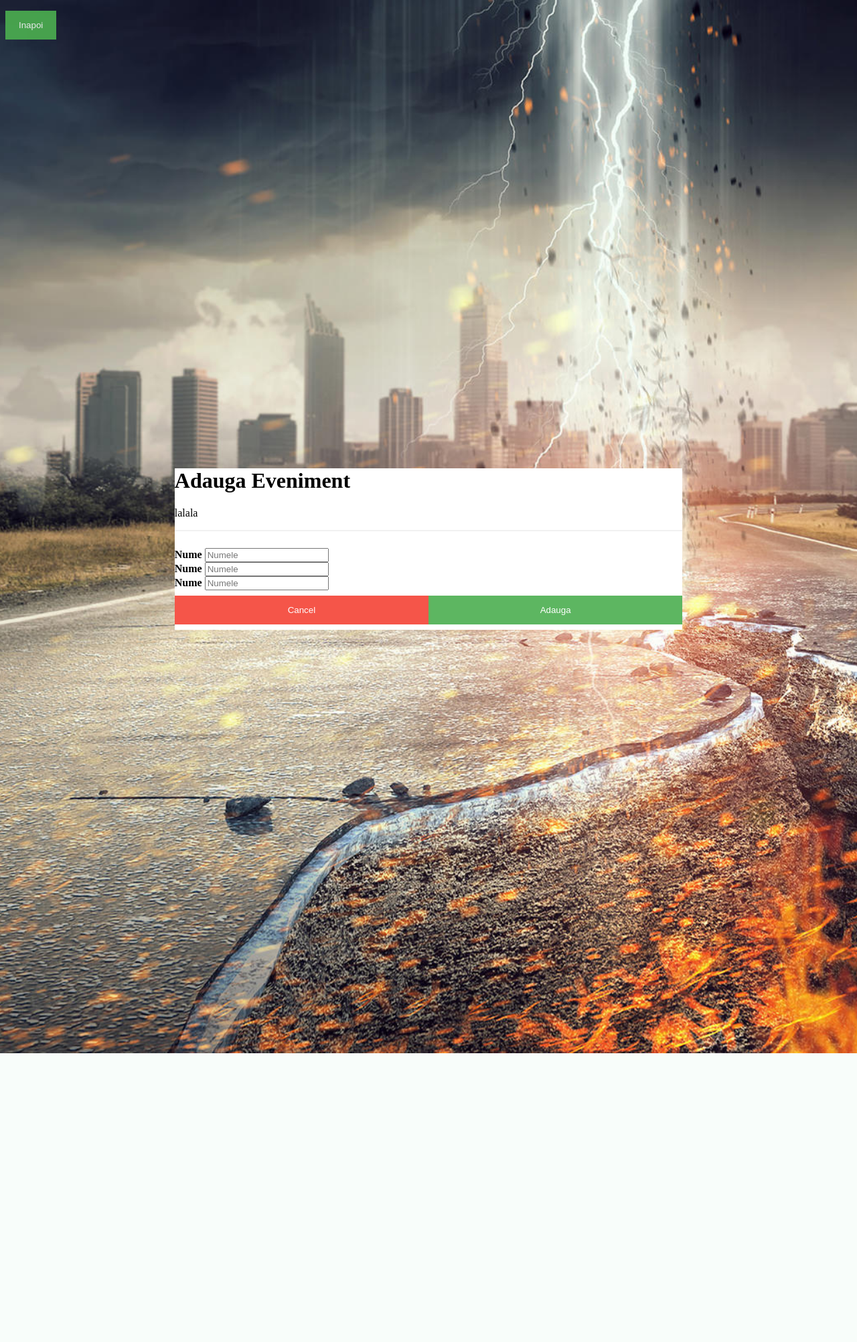
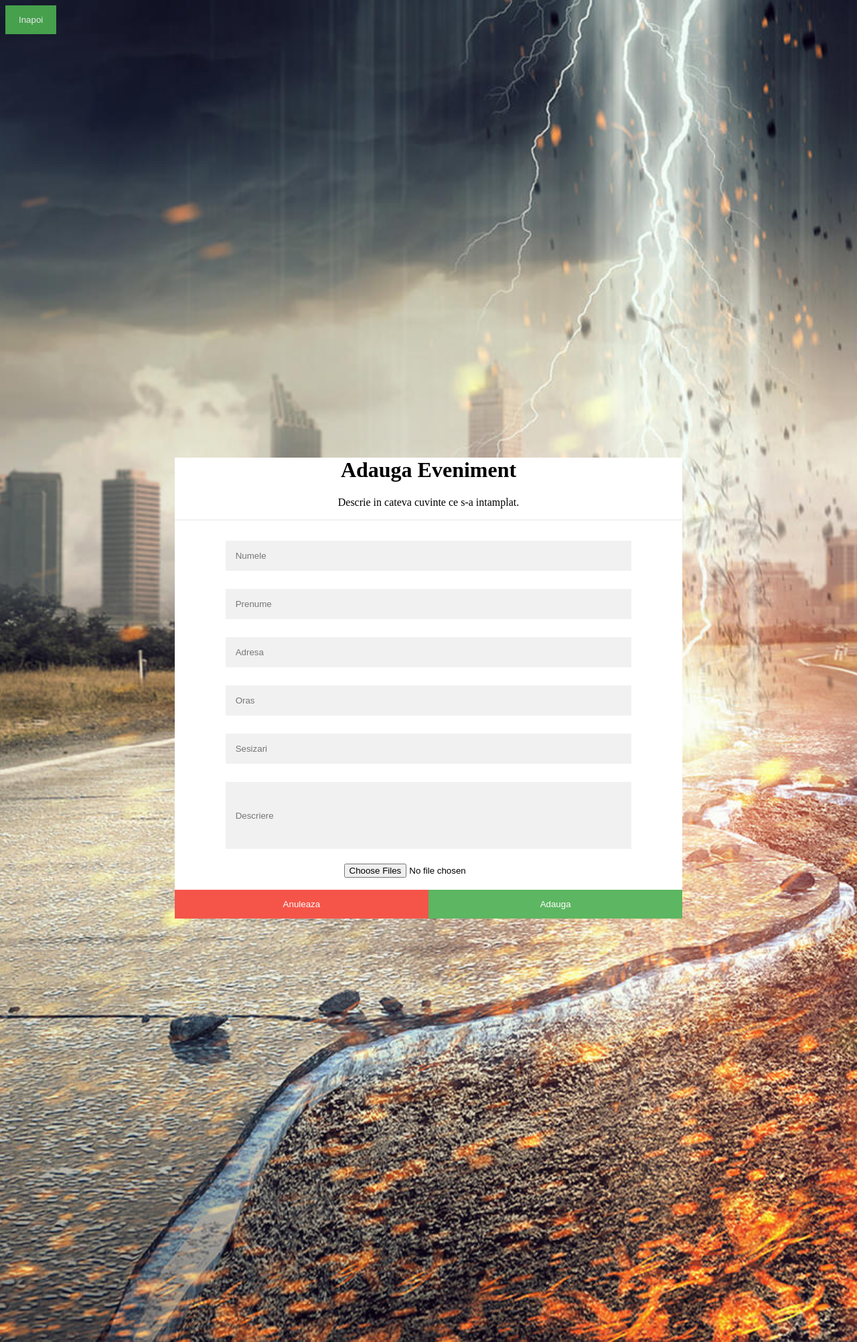
Before and after one commit to doriangh/Crisis-Containment-Service---A7, a PHP site: page /adauga.html in a window 1280 px wide. Shown: the whole page at 67% size. Before the commit the page ends 1572 px from the top, so only its background shows below. Run offline with PHP 8.4, Linux system fonts and the light colour scheme.

Commit message:
Actualizare "Acasa" + "Adauga Eveniment" + "Harta"
Am actualizat paginile de mai sus, avand un buton de search fixat in partea de sus a ecranului, meniul de marimea corecta. In pagina Adauga Eveniment am facut o varianta de test pentru adaugare, iar in harta va fi amplasata pe viitor o harta prin API Google Maps.

```diff
--- a/adauga.css
+++ b/adauga.css
@@ -2,12 +2,14 @@
     box-sizing: border-box;
 }
 
-body{
+html{
     background-image: url(catastrofa1.jpg);
     background-position: center;
     background-repeat: no-repeat;
     background-size: cover;
+
 }
+
 
 backgroung-image {
     filter: blur(5px);
@@ -41,14 +43,23 @@ hr {
     margin-bottom: 25px;
 }
 
+.input {
+
+    width: 80%;
+    padding: 15px;
+    margin: 5px 0 22px 0;
+    display: inline-block;
+    border: none;
+    background: #f1f1f1;
+
+}
+
 button {
     background-color: #4caf50;
     color: white;
     padding: 14px 20px;
-    margin: 8px 0;
-    border: none;
+    border: 0;
     cursor: pointer;
-    widows: 100%;
     opacity: 0.9;
 }
 
@@ -83,3 +94,6 @@ button:hover {
     }
 
 }
+.container {
+    text-align: center;
+}
--- a/adauga.html
+++ b/adauga.html
@@ -10,27 +10,36 @@
 
 
     <a href="/index.html"><button type="button"> Inapoi
-
     </button>
     </a>
 
     <form style="border:0px solid #ccc">
         <div class="container">
             <h1>Adauga Eveniment</h1>
-            <p>lalala</p>
+            <p>Descrie in cateva cuvinte ce s-a intamplat.</p>
             <hr>
 
-            <label for="nume"><b>Nume</b></label>
-            <input type="text" placeholder="Numele" name="nume" required>
+            <input class="input" type="text" placeholder="Numele" name="nume" required>
             <br>
-            <label for="nume"><b>Nume</b></label>
-            <input type="text" placeholder="Numele" name="nume" required>
+
+            <input class="input" type="text" placeholder="Prenume" name="nume" required>
             <br>
-            <label for="nume"><b>Nume</b></label>
-            <input type="text" placeholder="Numele" name="nume" required>
+
+            <input class="input" type="text" placeholder="Adresa" name="nume" required>
+
+            <input class="input" type="text" placeholder="Oras" name="nume" required>
+
+            <input class="input" type="text" placeholder="Sesizari" name="nume" required>
+
+            <input class="input" type="text" placeholder="Descriere" name="nume" style="height: 100px;" required>
+
+            <input type="file" id="imagini" name="imagini" accept=".jpg, .jpeg, .png" multiple>
+            <br>
+            <br>
+
 
             <div class="clearfix">
-                <button type="button" class="cancelbtn">Cancel</button>
+                <button type="button" class="cancelbtn">Anuleaza</button>
 
                 <button type="submit" class="adaugabtn">Adauga</button>
 
```
Also changed, not shown: harta.css (added, +10 -0 lines), harta.html (added, +43 -0 lines), harta.js (added, +20 -0 lines), index.html (+6 -7 lines), style.css (+49 -7 lines).
